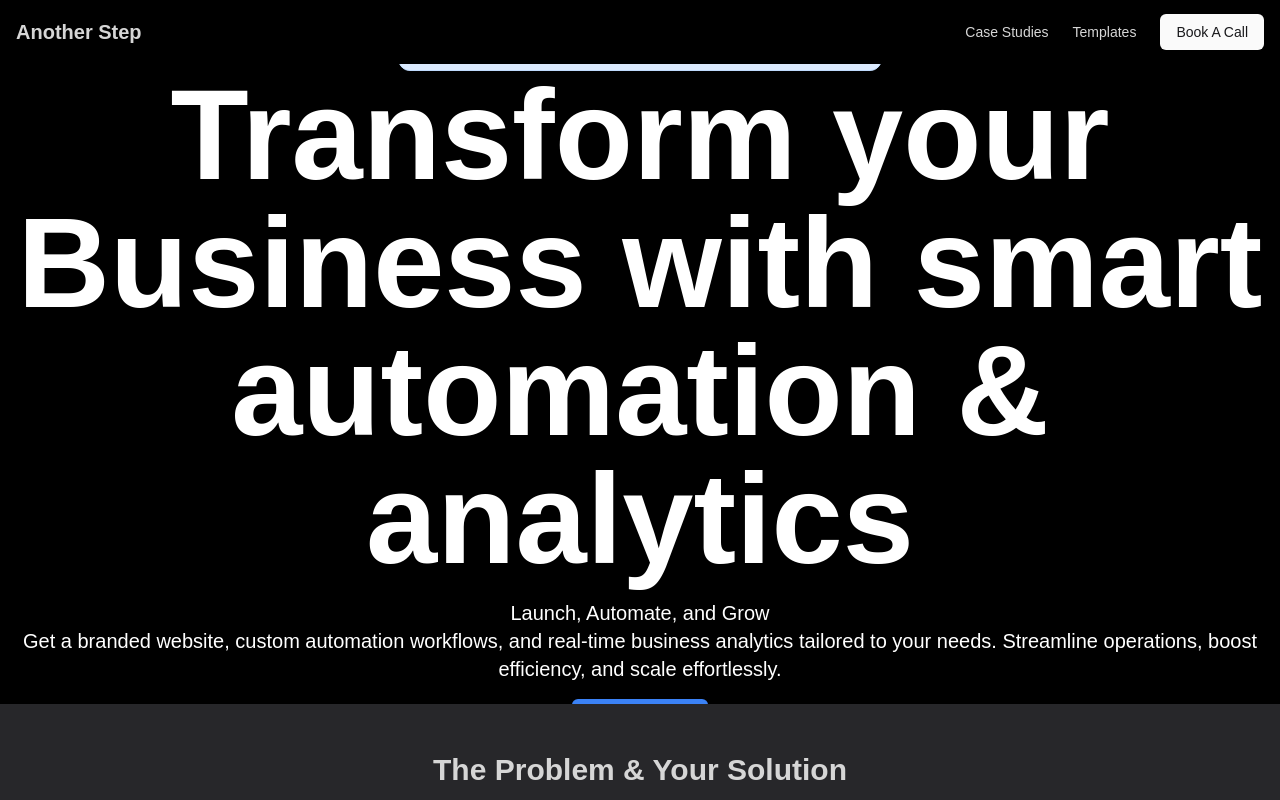
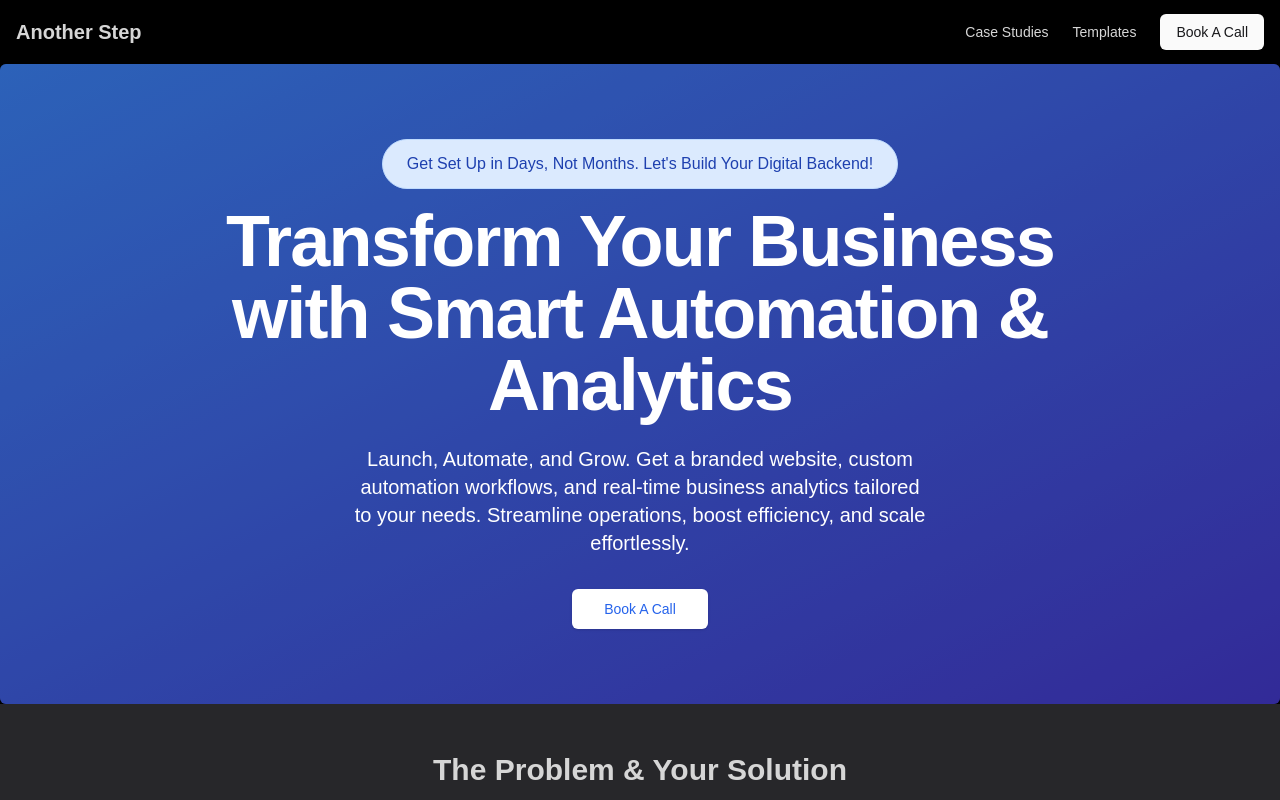
Before and after one commit to harryyking/HemoHeros, a Next.js app: page / in a window 1280 px wide. Shown: the top 800 px of the page. Built offline with nearby package versions, Linux system fonts and the light colour scheme; a web font is replaced by a local one.

Commit message:
hero ui edi

```diff
--- a/components/Hero.tsx
+++ b/components/Hero.tsx
@@ -1,20 +1,38 @@
-"use client"
-import { Button } from "@/components/ui/button"
+"use client";
+import { Button } from "@/components/ui/button";
 
 export default function Hero() {
   return (
-    <div className="h-[40rem] w-full flex flex-col items-center justify-center overflow-hidden rounded-md">
-      <p className="border rounded-xl p-2 border-blue-200 bg-blue-100">Get Set Up in Days, Not Months. Let’s Build Your Digital Backend!</p>
-      <h1 className="md:text-7xl text-3xl lg:text-9xl font-bold text-center text-white relative z-20">
-        Transform your Business with smart automation & analytics
-      </h1>
-      <div className="flex flex-col items-center justify-center mt-4 text-white">
-        <p className="text-xl text-center mb-4">Launch, Automate, and Grow <br />
-        Get a branded website, custom automation workflows, and real-time business analytics tailored to your needs. Streamline operations,
-        boost efficiency, and scale effortlessly.</p>
+    <div className="relative h-[40rem] w-full flex items-center justify-center overflow-hidden rounded-md bg-gradient-to-br from-blue-500 to-indigo-700">
+      {/* Background Overlay */}
+      <div className="absolute inset-0 bg-black opacity-25"></div>
 
-      <Button size="lg" className="bg-blue-500 text-white">Book A Call</Button>
+      {/* Content Container */}
+      <div className="z-10 flex flex-col items-center justify-center text-center text-white p-4">
+        {/* Tagline */}
+        <p className="mb-4 px-6 py-3 border border-blue-200 bg-blue-100 text-blue-800 rounded-full backdrop-blur-sm">
+          Get Set Up in Days, Not Months. Let's Build Your Digital Backend!
+        </p>
+
+        {/* Main Heading */}
+        <h1 className="text-3xl sm:text-5xl md:text-5xl lg:text-7xl font-bold tracking-tight leading-tight max-w-4xl">
+          Transform Your Business with Smart Automation & Analytics
+        </h1>
+
+        {/* Description */}
+        <p className="mt-6 mb-8 text-lg md:text-xl max-w-xl">
+          Launch, Automate, and Grow.
+          Get a branded website, custom automation workflows, and real-time business analytics tailored to your needs. Streamline operations, boost efficiency, and scale effortlessly.
+        </p>
+
+        {/* Call to Action */}
+        <Button
+          size="lg"
+          className="bg-white hover:bg-blue-200 text-blue-600 hover:text-blue-800 transition-colors duration-200"
+        >
+          Book A Call
+        </Button>
       </div>
     </div>
-  )
+  );
 }
```
